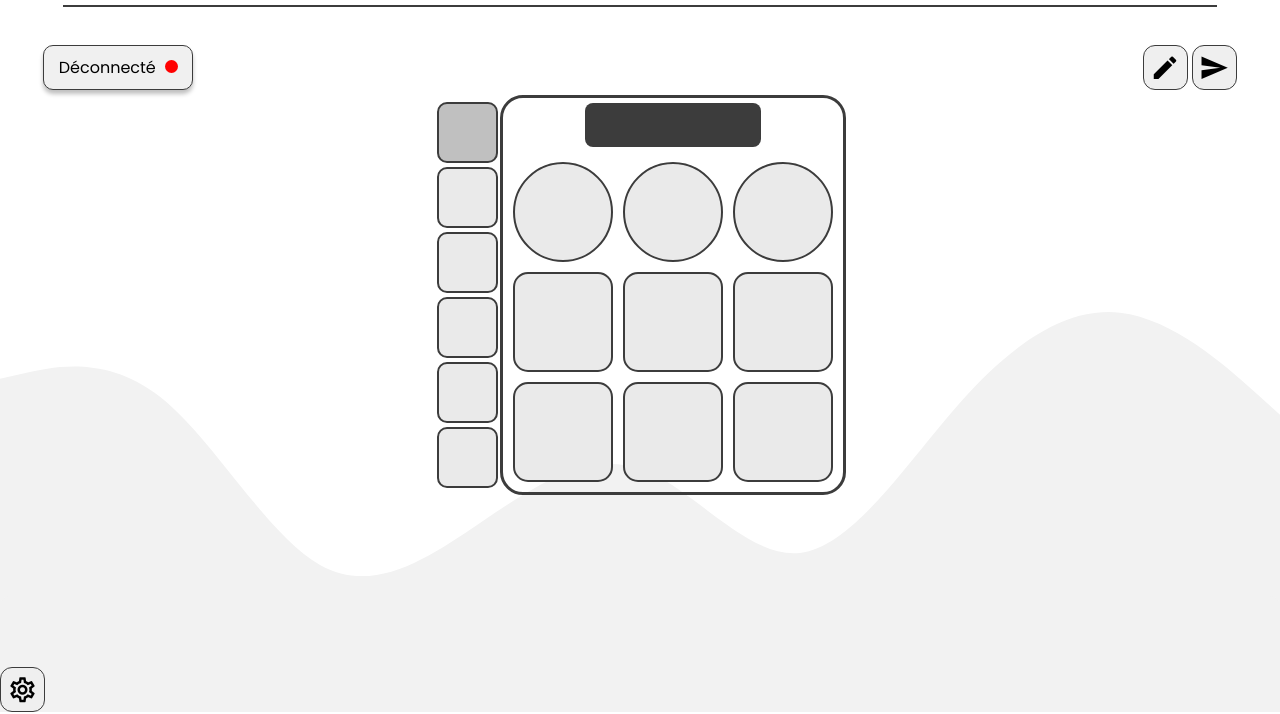
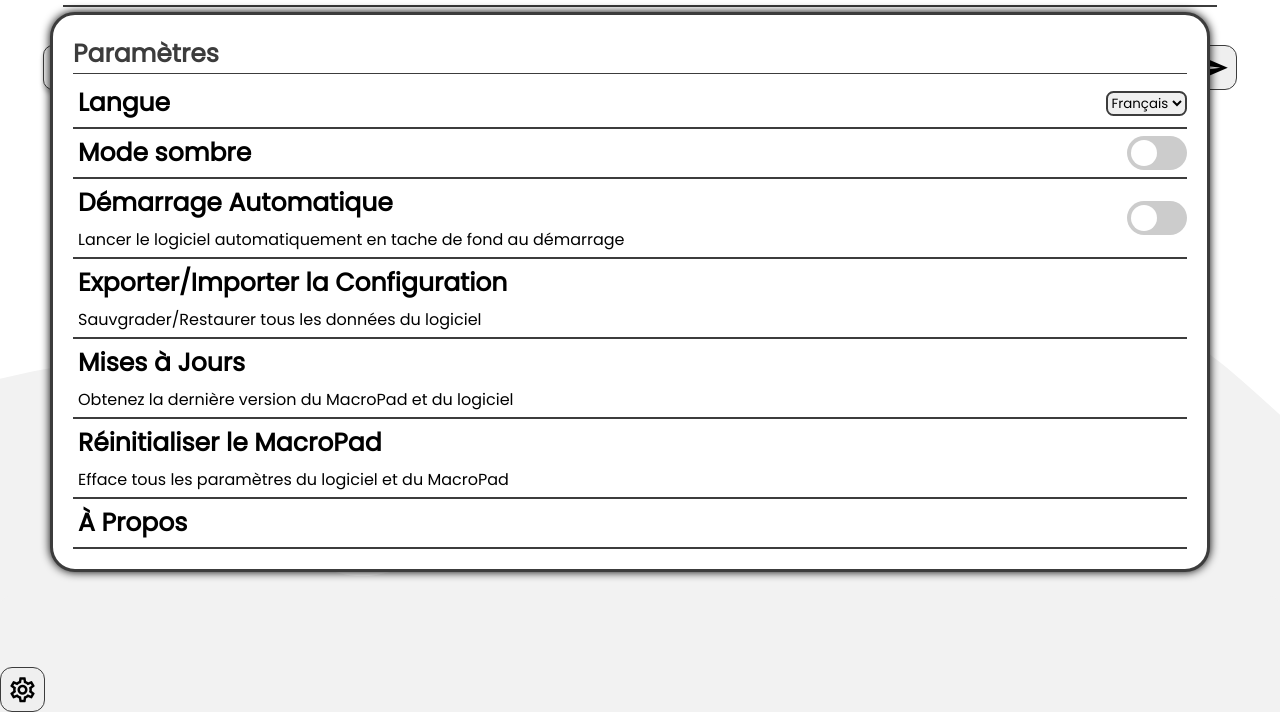
Before and after one commit to xmow49/MacroPad-Software, an Electron app: page src/windows/main/main.html in a window 1280 px wide. Shown: the part 88-802 px from the top of the page. Drawn offline with nearby package versions, Linux system fonts and the light colour scheme; no server answers; a script that the page names is missing.

Commit message:
settings Popup

```diff
--- a/src/windows/main/editProfile.js
+++ b/src/windows/main/editProfile.js
@@ -42,8 +42,7 @@ function updateProfileOverviewIcon() {
         if (icon == null) { //if profile icon is not set
             icon = "mdi-numeric-" + (parseInt(i) + 1) + "-box"; //set default icon
         }
-
-        document.getElementById("profile-" + i).className = "mdi " + icon;
+        document.getElementById("profile-" + i).querySelector("span").className = "mdi " + icon;
     }
 }
 
@@ -52,13 +51,11 @@ function editProfilePopup() { //when edit profile button is clicked
         //disable the profile editor
         profileEditorEnabled = false;
 
-        //document.getElementById("normal-view").className = "";
-        //document.getElementById("profil-list").className = "";
-        document.getElementsByClassName("profile-editor")[0].className = "profile-editor disable";
-        document.getElementsByClassName("profile-editor")[1].className = "profile-editor disable";
+        document.getElementsByClassName("profile-editor")[0].className = "profile-editor disable"; //disable left editor menu
+        document.getElementsByClassName("profile-editor")[1].className = "profile-editor disable"; //disable right editor menu
 
-        document.getElementById("edit").className = "";
-        document.getElementById("macropad").className = "connectPopup";
+        document.getElementById("edit").className = ""; //edit button --> remove active-button class
+        document.getElementById("macropad").className = "connectPopup"; //remove macropad button hover action
 
         //disable edit mode for all encoders/keys buttons
         clearEditButton();
@@ -122,13 +119,6 @@ function getActionValue(type) { //get the value of the radio
 }
 
 
-// function updateProfileColor() {
-//     var color = document.getElementById("color-picker").value;
-//     var rgb = hexToRgb(color);
-//     //save to config
-//     saveToConfig("profiles." + currentProfile + ".color", rgb);
-
-// }
 
 //------------------------- Profile Name ---------------------------------
 
@@ -177,12 +167,7 @@ function updateProfileGui() {
         colorHEX = rgbToHex(color[0], color[1], color[2]); //convert to hex color
     }
 
-    console.log(colorHEX);
-    pickr.setColor(colorHEX);
-
-
-    //document.getElementById("color-picker").value = colorHEX; //display color in color picker
-
+    pickr.setColor(colorHEX); //set color in color picker
     // --------------------- Profile Icon ------------------------------
 
     var icon = readFromConfig("profiles." + currentProfile + ".icon"); //get profile icon from config
--- a/src/windows/main/main.css
+++ b/src/windows/main/main.css
@@ -76,6 +76,7 @@ h2 {
 h3 {
     font-size: 25px;
     margin: 5px;
+    font-weight: bold;
 }
 
 h4 {
--- a/src/windows/main/main.html
+++ b/src/windows/main/main.html
@@ -8,6 +8,8 @@
     <link href="selectMacropadPopup.css" rel="stylesheet">
     <link href="profileEditor.css" rel="stylesheet">
     <link href="overview.css" rel="stylesheet">
+    <link href="settings.css" rel="stylesheet">
+
     <link href="https://cdn.jsdelivr.net/npm/@mdi/font@6.4.95/css/materialdesignicons.min.css" rel="stylesheet">
     <!-- 'nano' theme -->
     <link rel="stylesheet" href="https://cdn.jsdelivr.net/npm/@simonwep/pickr/dist/themes/nano.min.css" />
@@ -370,15 +372,89 @@
             </div>
 
         </div>
+
+        <div id="settings" class="popup">
+            <h2>Paramètres</h2>
+            <div class="settings-list">
+                <!-- language -->
+                <div class="settings-item">
+                    <h3>Langue</h3>
+                    <select id="select-language">
+                        <option value="fr">Français</option>
+                        <option value="en">English</option>
+                    </select>
+                </div>
+                <!-- DarkMode -->
+                <div id="dark-mode" class="settings-item">
+                    <h3>Mode sombre</h3>
+                    <label class="switch">
+                        <input type="checkbox">
+                        <span class="slider round"></span>
+                      </label>
+                </div>
+                <!-- Backgroud -->
+                <div id="backgroud-start" class="settings-item">
+                    <div class="settings-menu-text">
+                        <h3>Démarrage Automatique</h3>
+                        <h4>Lancer le logiciel automatiquement en tache de fond au démarrage</h4>
+                    </div>
+                    <label class="switch">
+                        <input type="checkbox">
+                        <span class="slider round"></span>
+                      </label>
+                </div>
+
+                <!-- Import -->
+                <div id="export-imort-config" class="settings-item">
+                    <div class="settings-menu-text">
+                        <h3>Exporter/Importer la Configuration</h3>
+                        <h4>Sauvgrader/Restaurer tous les données du logiciel</h4>
+                    </div>
+                </div>
+
+                <!-- Update -->
+                <div id="do-update" class="settings-item">
+                    <div class="settings-menu-text">
+                        <h3>Mises à Jours</h3>
+                        <h4>Obtenez la dernière version du MacroPad et du logiciel</h4>
+                    </div>
+                </div>
+
+
+                <!-- Reset -->
+                <div id="hard-reset" class="settings-item">
+                    <div class="settings-menu-text">
+                        <h3>Réinitialiser le MacroPad</h3>
+                        <h4>Efface tous les paramètres du logiciel et du MacroPad</h4>
+                    </div>
+                </div>
+
+                <!-- About -->
+                <div id="about" class="settings-item">
+                    <div class="settings-menu-text">
+                        <h3>À Propos</h3>
+                    </div>
+                </div>
+
+
+
+            </div>
+            <!-- <div class="actions">
+                <button onclick="settingsPopupCancel();">Annuler</button>
+                <button onclick="settingsPopupSave();">Enregistrer</button>
+            </div> -->
+
+        </div>
     </div>
 </body>
 <script src="https://cdn.jsdelivr.net/npm/@simonwep/pickr/dist/pickr.min.js"></script>
-<script src="https://cdn.jsdelivr.net/npm/@simonwep/pickr/dist/pickr.es5.min.js"></script>
+<!-- <script src="https://cdn.jsdelivr.net/npm/@simonwep/pickr/dist/pickr.es5.min.js"></script> -->
 <script src="main.js"></script>
 <script src="port-mannager.js"></script>
 <script src="editProfile.js"></script>
 <script src="keyboard.js"></script>
 
+
 <!-- <script src="colorPicker/colorPicker.js"></script> -->
 <!-- <script type="text/javascript" src="https://cdn.jsdelivr.net/npm/@r-tek/colr_pickr@2.0.0/build/colr_pickr.min.js"></script> -->
 
--- a/src/windows/main/port-mannager.js
+++ b/src/windows/main/port-mannager.js
@@ -322,7 +322,7 @@ async function sendConfig() {
                     await sendWithACK("S"); //send to the eeprom
                 } else {}
             }
-            console.log("---------------------------OK---------------------------");
+            console.log("Profile " + profileNumber + " sent");
         }
 
     }
--- a/src/windows/main/profileEditor.css
+++ b/src/windows/main/profileEditor.css
@@ -343,12 +343,14 @@ input[type="color"]::-webkit-color-swatch-wrapper {
     text-align: center;
     font-weight: bold;
     text-decoration: underline;
+    font-weight: 30px;
 }
 
 .pcr-app {
     position: relative !important;
     left: 0 !important;
     top: 0 !important;
+    z-index: 1 !important;
 }
 
 .profile-color-title {
```
